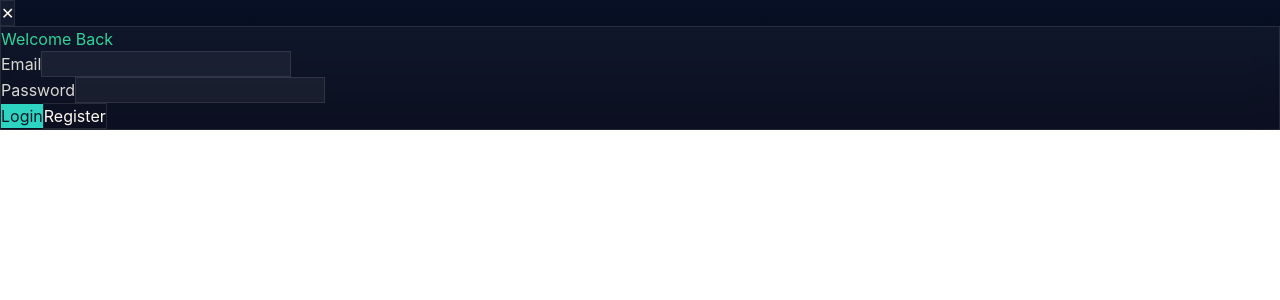
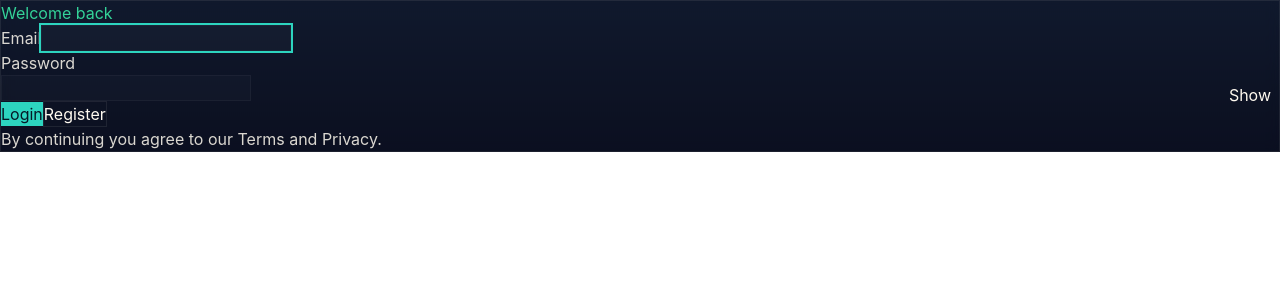
Before and after one commit to omnalage/skill-exchange-platform, a React (Create React App) app in the folder frontend/: page /login in a window 1280 px wide. Shown: the top 300 px of the page. Built offline with nearby package versions, Linux system fonts and the light colour scheme; no server answers.

Commit message:
updated4

```diff
--- a/frontend/src/components/Auth/Login.jsx
+++ b/frontend/src/components/Auth/Login.jsx
@@ -1,45 +1,105 @@
-import React, { useState } from "react";
+// src/components/Login.jsx
+import React, { useState, useRef } from "react";
 import axios from "axios";
 import { useNavigate } from "react-router-dom";
 
-const Login = (props) => {
+/*
+  Usage notes:
+  - Set REACT_APP_API_URL in Vercel / .env (e.g. https://your-backend.onrender.com)
+  - If your backend uses cookie-based auth, set REACT_APP_USE_COOKIES=true
+*/
+
+const API = process.env.REACT_APP_API_URL || "http://localhost:5050";
+const USE_COOKIES = (process.env.REACT_APP_USE_COOKIES || "false").toLowerCase() === "true";
+
+// axios instance
+const api = axios.create({
+  baseURL: API,
+  timeout: 20000,
+  withCredentials: USE_COOKIES, // toggle for cookie auth
+});
+
+const Login = ({ setIsLoggedIn }) => {
   const [email, setEmail] = useState("");
   const [password, setPassword] = useState("");
   const [loading, setLoading] = useState(false);
+  const [showPassword, setShowPassword] = useState(false);
   const [error, setError] = useState("");
+  const [fieldErrors, setFieldErrors] = useState({});
   const [success, setSuccess] = useState("");
   const navigate = useNavigate();
+  const emailRef = useRef(null);
+
+  // autofocus email field on mount
+  React.useEffect(() => {
+    emailRef.current?.focus();
+  }, []);
 
   const handleSubmit = async (e) => {
     e.preventDefault();
     setLoading(true);
     setError("");
     setSuccess("");
+    setFieldErrors({});
+
+    // basic client-side validation
+    if (!email || !password) {
+      setFieldErrors({
+        email: !email ? "Email is required" : null,
+        password: !password ? "Password is required" : null,
+      });
+      setLoading(false);
+      return;
+    }
 
     try {
-      const response = await axios.post("http://localhost:5050/api/auth/login", {
-        email,
-        password,
-      });
+      const resp = await api.post("/api/auth/login", { email, password });
+
+      // if backend returns token in body (Bearer-style)
+      if (resp?.data?.token) {
+        localStorage.setItem("token", resp.data.token);
+      }
+
+      // optional: backend might set a cookie when USE_COOKIES=true
+      if (resp?.data?.id) {
+        localStorage.setItem("id", resp.data.id);
+      }
+
       setSuccess("Login successful!");
-      localStorage.setItem("token", response.data.token);
-      localStorage.setItem("id", response.data.id);
-      props.setIsLoggedIn(true);
-      navigate("/");
-    } catch (error) {
-      if (error.response) {
-        setError(error.response.data.error || "Login failed");
+      setIsLoggedIn?.(true);
+
+      // clear sensitive value
+      setPassword("");
+
+      // navigate home (replace so back doesn't go back to login)
+      navigate("/", { replace: true });
+    } catch (err) {
+      // handle validation errors from backend
+      const rdata = err?.response?.data;
+      if (rdata) {
+        // common shapes: { error: "msg" } or { message: "msg" } or { errors: { email: '...' } }
+        const msg = rdata.error || rdata.message || null;
+        if (msg) setError(msg);
+
+        if (rdata.errors && typeof rdata.errors === "object") {
+          setFieldErrors(rdata.errors);
+        } else if (rdata.fieldErrors && typeof rdata.fieldErrors === "object") {
+          setFieldErrors(rdata.fieldErrors);
+        } else if (!msg && err.response?.status === 401) {
+          setError("Invalid credentials. Please try again.");
+        }
       } else {
-        setError("An unexpected error occurred");
+        setError("Network error — please check your connection.");
       }
+      // keep email but clear password to be safe
+      setPassword("");
     } finally {
       setLoading(false);
     }
   };
 
   return (
-    <div className="flex items-center justify-center min-h-screen login-bg relative">
-      {/* Inline CSS for themed colors */}
+    <div className="flex items-center justify-center min-h-screen login-bg relative p-6">
       <style>{`
         :root {
           --mint-600: #2dd4bf;
@@ -49,105 +109,95 @@ const Login = (props) => {
           --cream-50: #fffaf0;
           --cream-200: rgba(255,250,240,0.85);
         }
-
         .login-bg {
           background: linear-gradient(180deg, var(--navy-900), var(--navy-950));
           color: var(--cream-50);
         }
-
         .login-card {
           background: rgba(255, 250, 240, 0.04);
-          border: 1px solid rgba(255, 250, 240, 0.1);
-          backdrop-filter: blur(10px);
+          border: 1px solid rgba(255, 250, 240, 0.08);
+          backdrop-filter: blur(6px);
         }
-
-        .login-close {
-          background: rgba(255,250,240,0.05);
-          border: 1px solid rgba(255,250,240,0.08);
-        }
-
         .login-input {
-          background: rgba(255, 250, 240, 0.05);
-          border: 1px solid rgba(255, 250, 240, 0.1);
+          background: rgba(255,250,240,0.02);
+          border: 1px solid rgba(255,250,240,0.04);
           color: var(--cream-50);
         }
-        .login-input:focus {
-          outline: 2px solid var(--mint-600);
-        }
-
-        .btn-primary {
-          background: var(--mint-600);
-          color: #051826;
-        }
-        .btn-primary:hover {
-          background: var(--mint-500);
-        }
-
-        .btn-secondary {
-          background: transparent;
-          border: 1px solid rgba(255,250,240,0.1);
-          color: var(--cream-50);
-        }
-        .btn-secondary:hover {
-          border-color: var(--mint-600);
-          color: var(--mint-500);
-        }
+        .login-input:focus { outline: 2px solid var(--mint-600); }
+        .btn-primary { background: var(--mint-600); color: #051826; }
+        .btn-secondary { background: transparent; border: 1px solid rgba(255,250,240,0.08); color: var(--cream-50); }
+        .error-text { color: #ffb4b4; }
+        .success-text { color: #9be7cf; }
       `}</style>
 
-      {/* Close Button */}
-      <button
-        className="absolute top-6 right-6 text-cream-50 text-xl px-3 py-1 rounded login-close hover:text-mint-500"
-        onClick={() => navigate("/")}
-      >
-        ✕
-      </button>
-
-      {/* Login Card */}
       <form
         onSubmit={handleSubmit}
         className="login-card shadow-xl rounded-xl px-8 py-6 w-full max-w-sm"
+        aria-labelledby="loginHeading"
       >
-        <h2 className="text-3xl font-bold mb-6 text-center" style={{ color: "var(--mint-500)" }}>
-          Welcome Back
+        <h2 id="loginHeading" className="text-3xl font-bold mb-4" style={{ color: "var(--mint-500)" }}>
+          Welcome back
         </h2>
 
-        {error && <p className="text-red-400 text-xs mb-4">{error}</p>}
-        {success && <p className="text-green-400 text-xs mb-4">{success}</p>}
+        {error && <div role="alert" className="error-text text-sm mb-3">{error}</div>}
+        {success && <div role="status" className="success-text text-sm mb-3">{success}</div>}
 
         <div className="mb-4">
-          <label className="block text-sm font-semibold mb-1" style={{ color: "var(--cream-200)" }}>
+          <label htmlFor="email" className="block text-sm font-semibold mb-1" style={{ color: "var(--cream-200)" }}>
             Email
           </label>
           <input
+            ref={emailRef}
+            id="email"
             type="email"
-            className="w-full px-3 py-2 rounded login-input focus:outline-none"
+            className="w-full px-3 py-2 rounded login-input"
             value={email}
             onChange={(e) => setEmail(e.target.value)}
             required
+            aria-invalid={!!fieldErrors.email}
+            aria-describedby={fieldErrors.email ? "email-error" : undefined}
+            autoComplete="email"
+            disabled={loading}
           />
+          {fieldErrors.email && <div id="email-error" className="error-text text-xs mt-1">{fieldErrors.email}</div>}
         </div>
 
-        <div className="mb-6">
-          <label className="block text-sm font-semibold mb-1" style={{ color: "var(--cream-200)" }}>
+        <div className="mb-4">
+          <label htmlFor="password" className="block text-sm font-semibold mb-1" style={{ color: "var(--cream-200)" }}>
             Password
           </label>
-          <input
-            type="password"
-            className="w-full px-3 py-2 rounded login-input focus:outline-none"
-            value={password}
-            onChange={(e) => setPassword(e.target.value)}
-            required
-          />
+          <div style={{ position: "relative" }}>
+            <input
+              id="password"
+              type={showPassword ? "text" : "password"}
+              className="w-full px-3 py-2 rounded login-input"
+              value={password}
+              onChange={(e) => setPassword(e.target.value)}
+              required
+              aria-invalid={!!fieldErrors.password}
+              aria-describedby={fieldErrors.password ? "password-error" : undefined}
+              autoComplete="current-password"
+              disabled={loading}
+            />
+            <button
+              type="button"
+              onClick={() => setShowPassword((s) => !s)}
+              aria-label={showPassword ? "Hide password" : "Show password"}
+              style={{ position: "absolute", right: 8, top: 8 }}
+              className="text-sm text-gray-300"
+            >
+              {showPassword ? "Hide" : "Show"}
+            </button>
+          </div>
+          {fieldErrors.password && <div id="password-error" className="error-text text-xs mt-1">{fieldErrors.password}</div>}
         </div>
 
-        {/* Buttons */}
         <div className="flex items-center justify-between mt-6">
           <button
             type="submit"
             disabled={loading}
-            className={`btn-primary font-bold py-2 px-4 rounded transition ${
-              loading ? "opacity-50 cursor-not-allowed" : ""
-            }`}
+            className={`btn-primary font-bold py-2 px-4 rounded ${loading ? "opacity-60 cursor-not-allowed" : ""}`}
+            aria-disabled={loading}
           >
             {loading ? "Logging in..." : "Login"}
           </button>
@@ -155,10 +205,15 @@ const Login = (props) => {
           <button
             type="button"
             onClick={() => navigate("/register")}
-            className="btn-secondary font-bold py-2 px-4 rounded transition"
+            className="btn-secondary font-bold py-2 px-4 rounded"
+            disabled={loading}
           >
             Register
           </button>
+        </div>
+
+        <div className="mt-4 text-xs" style={{ color: "var(--cream-200)" }}>
+          By continuing you agree to our <a href="/terms" className="underline">Terms</a> and <a href="/privacy" className="underline">Privacy</a>.
         </div>
       </form>
     </div>
```
